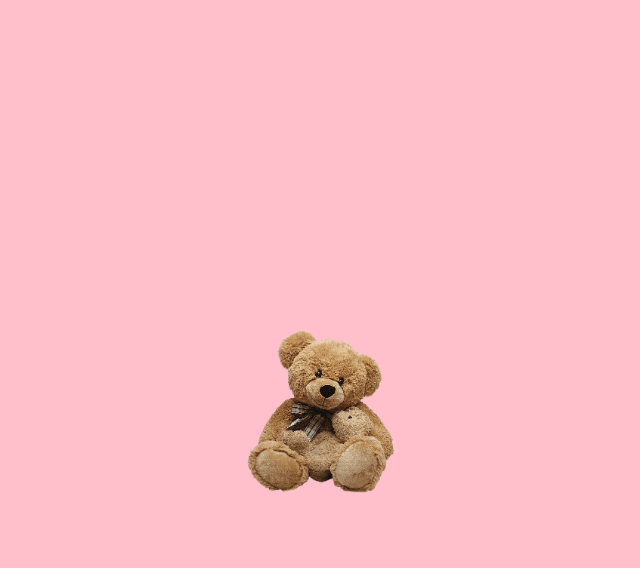
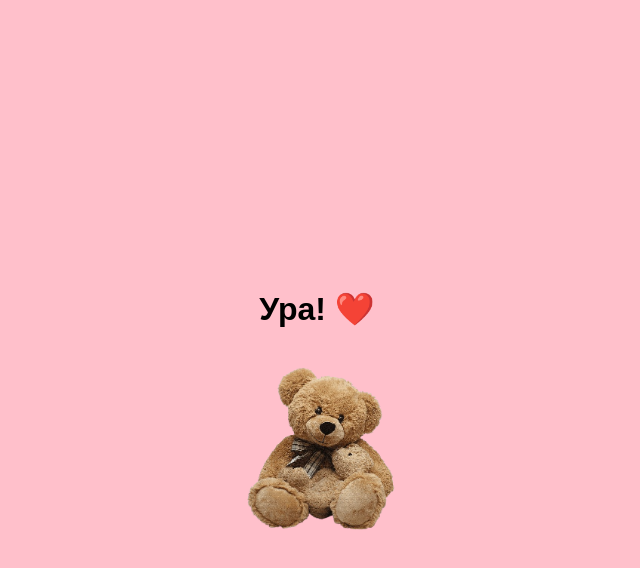
Before and after one commit to grxt777/valentine, a plain HTML site: page index.html in a window 1280 px wide. Both pictures are taken after a click on the button "Yes". Shown: the whole page, without its empty margins (323-963 px from the left). Drawn offline with Linux system fonts and the light colour scheme.

Commit message:
Обновил код: добавил картинку, убрал заголовок и т.д.

```diff
--- a/index.html
+++ b/index.html
@@ -31,6 +31,12 @@
       display: none; /* изначально скрыт */
       margin-top: 20px;
     }
+    /* Финальный текст, который будет показан после нажатия Yes */
+    .finalText {
+      display: none;
+      font-size: 2em;
+      margin-bottom: 10px;
+    }
     @keyframes bounce {
       from { transform: translateY(0); }
       to { transform: translateY(-20px); }
@@ -61,8 +67,6 @@
   </style>
 </head>
 <body>
-  <!-- Убрали заголовок, чтобы не было текста "Will you be my Valentine?" -->
-
   <!-- Картинка, которая отображается при загрузке (picture_name) -->
   <img src="picture_name.jpg" alt="Моя новая картинка" class="picture" />
 
@@ -70,6 +74,9 @@
     <button class="yes" onclick="finalYes()">Yes</button>
     <button class="no" onclick="handleNo()">No</button>
   </div>
+
+  <!-- Финальный текст, который появится после нажатия Yes -->
+  <h2 class="finalText">Ура! ❤️</h2>
 
   <!-- Мишка, который появится после нажатия Yes -->
   <img src="teddy.png" alt="Мишка с сердечком" class="bear" />
@@ -94,6 +101,9 @@
       // Скрываем картинку picture_name
       document.querySelector('.picture').style.display = 'none';
 
+      // Показываем финальный текст
+      document.querySelector('.finalText').style.display = 'block';
+
       // Показываем мишку
       document.querySelector('.bear').style.display = 'block';
     }
```
